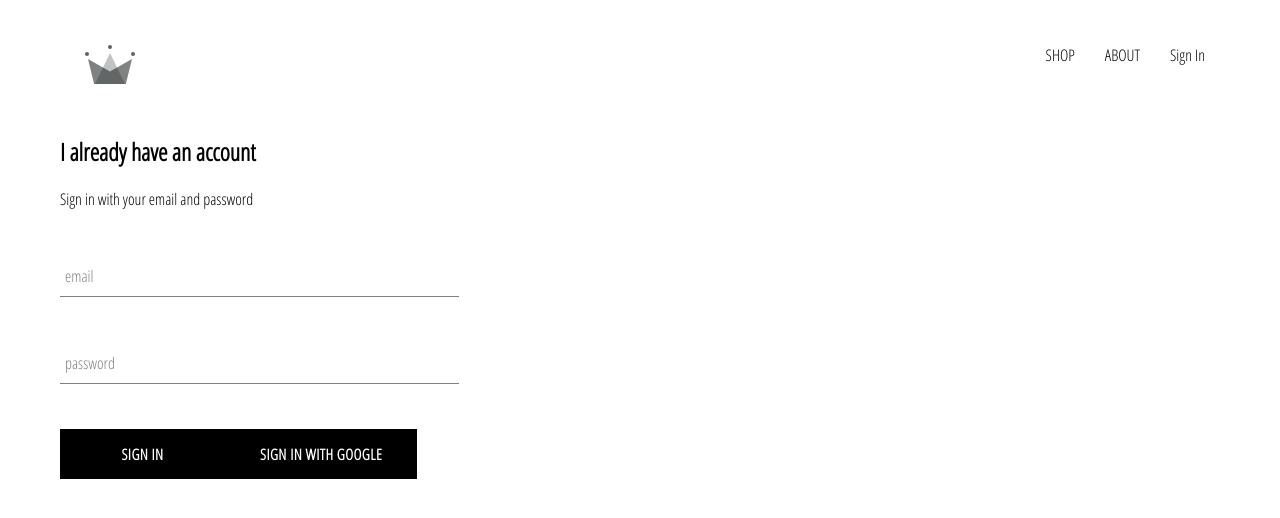
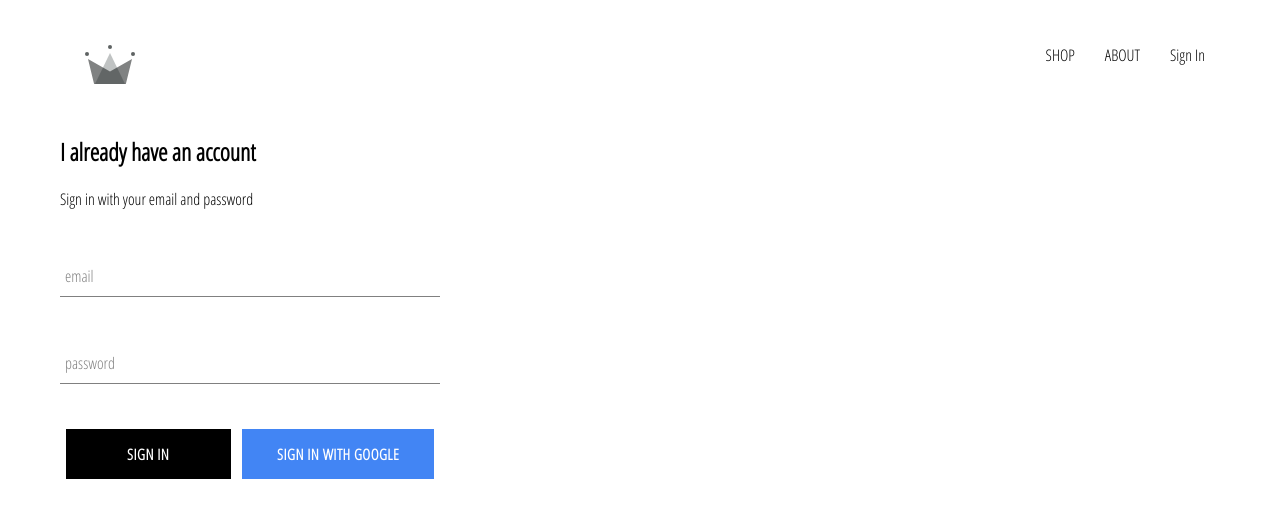
Before and after one commit to yermakova-l/e-commerce-react, a React (Create React App) app: page /signin in a window 1280 px wide. Shown: the top 518 px of the page. Built offline with nearby package versions, Linux system fonts and the light colour scheme; no server answers.

Commit message:
7_85_Styling Google Sign In Button

```diff
--- a/src/App.css
+++ b/src/App.css
@@ -7,3 +7,6 @@
   text-decoration: none;
   color: black;
 }
+* {
+  box-sizing: border-box;
+}
--- a/src/components/custom-button/custom-button.styles.scss
+++ b/src/components/custom-button/custom-button.styles.scss
@@ -20,4 +20,13 @@
       color: black;
       border: 1px solid black;
     }
+    &.google-sign-in {
+        background-color: #4285f4;
+        color: white;
+
+        &:hover {
+            background-color: #357ae8 ;
+            border: none;
+        }
+    }
   }
--- a/src/components/header/header.styles.scss
+++ b/src/components/header/header.styles.scss
@@ -20,6 +20,7 @@
 
       .option {
         padding: 10px 15px;
+        cursor: pointer;
       }
     }
   }
--- a/src/components/sign-in/sign-in.component.jsx
+++ b/src/components/sign-in/sign-in.component.jsx
@@ -47,8 +47,12 @@
                         label='password'
                         required
                     />
-                    <CustomButton type="submit" >Sign In</CustomButton>
-                    <CustomButton onClick={signInWithGoogle} isGoogleSignIn >Sign In With Google</CustomButton>
+                    <div className='buttons' >
+                        <CustomButton type="submit" >Sign In</CustomButton>
+                        <CustomButton onClick={signInWithGoogle} isGoogleSignIn >
+                            Sign In With Google
+                        </CustomButton>
+                    </div>
                 </form>
             </div>
 
--- a/src/components/sign-in/sign-in.styles.scss
+++ b/src/components/sign-in/sign-in.styles.scss
@@ -1,10 +1,15 @@
 
 .sign-in {
-    width: 30vw;
+    width: 380px;
     display: flex;
     flex-direction: column;
 
     .title {
       margin: 10px 0;
     }
+
+    .buttons {
+        display: flex;
+        justify-content: space-around;
+    }
   }
```
